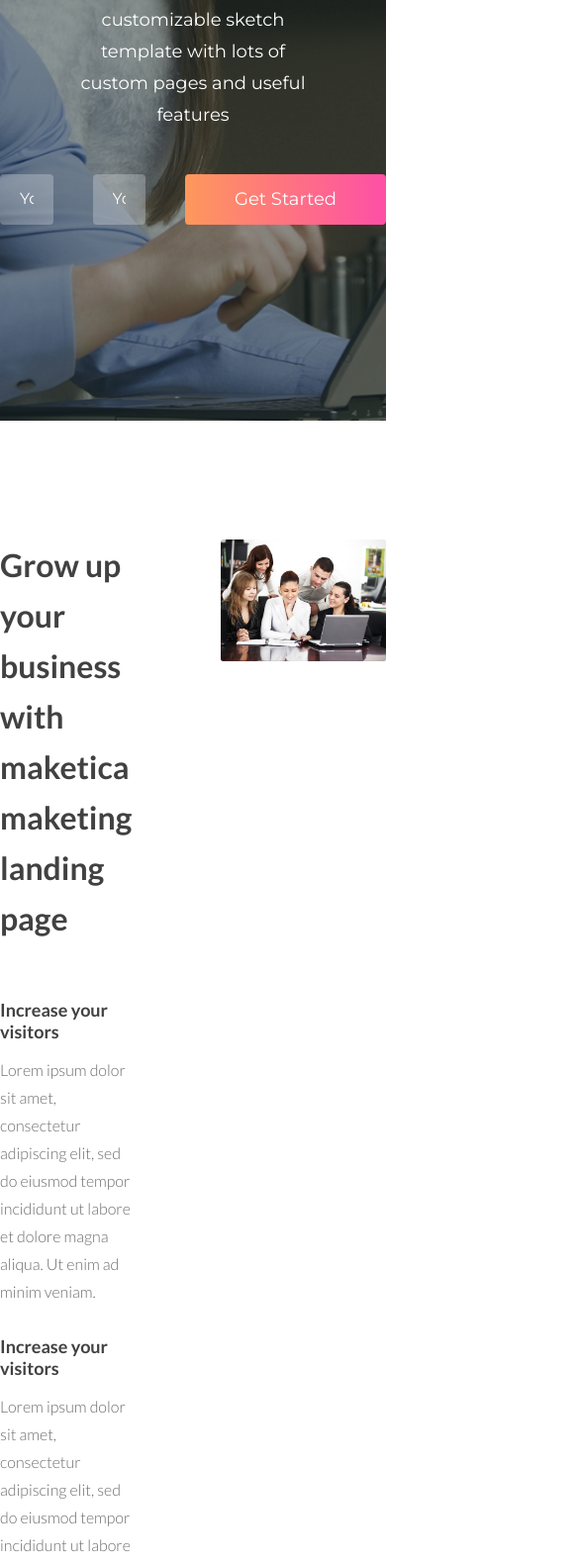
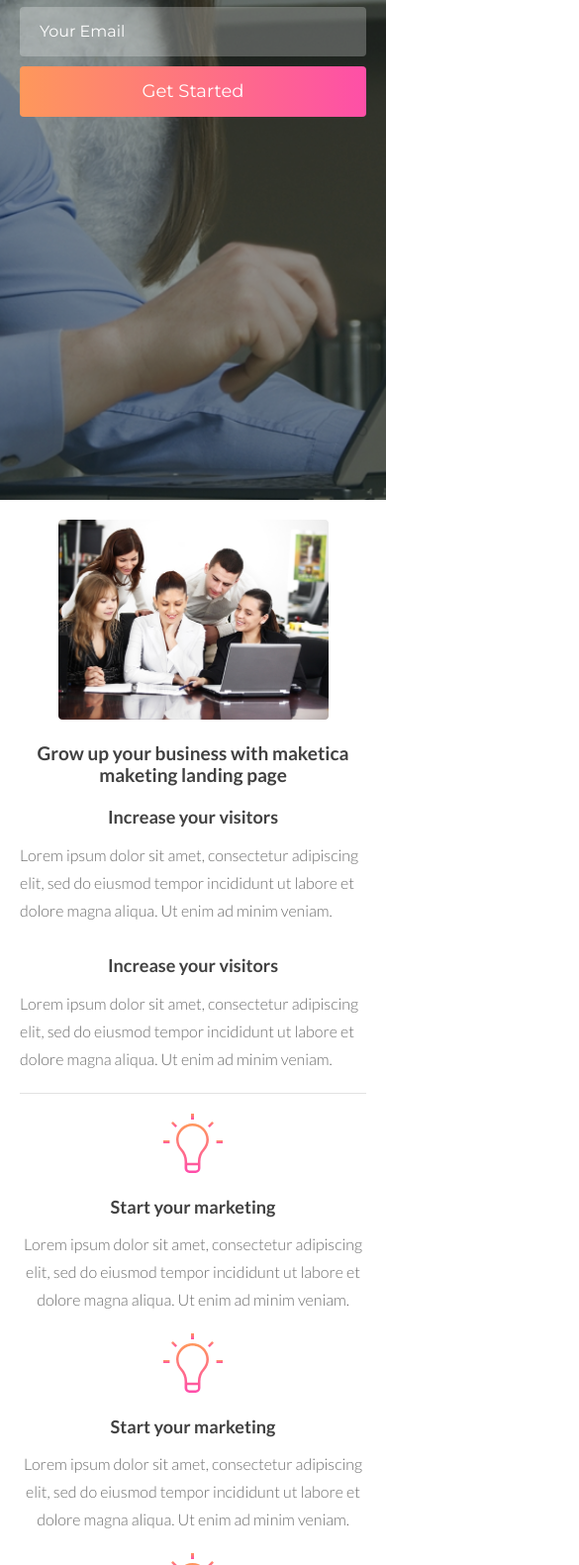
Before and after one commit to Ann-Gol/Marketika, a plain HTML site: page index.html in a window 390 px wide. Shown: the part 419-2000 px from the top of the page at 99% size, 585 px wide, since content can reach past the window. Drawn offline with Linux system fonts and the light colour scheme; files whose address does not match are found by name.

Commit message:
adaptive and finish proect Marketika

```diff
--- a/scss/style.scss
+++ b/scss/style.scss
@@ -1,11 +1,16 @@
 @import '_global';
 // *** common *** //
 .section__inner{
-max-width: 1100px;
+max-width: 1180px;
 margin: 0 auto;
-display: flex;
-flex-direction: column;
+padding: 0 20px;
 }
+
+/* .section-outor{
+    padding: 0 20px !important;
+   padding-left: 20px;
+   padding-right: 20px;
+} */
 
 .text-similar{
 color: #6c6c6c;
@@ -34,6 +39,19 @@ line-height: 28px;
 }
 
 // *** common *** //
+
+
+// *** virables *** //
+/* $screen-sm: 576px;
+$screen-md: 768px;
+$screen-lg: 992px;
+$screen-xl: 1200px;
+
+$screen-sm-max: 767px;
+$screen-md-max: 991px;
+$screen-lg-max: 1199px; */
+// *** virables *** //
+
 
 /*** header ***/
 
@@ -112,8 +130,37 @@ background-size: cover;
                     color: #fff;
                 }
             }
+
+          }
+       }
+       @media (max-width: 568px){
+           &-wrapper__title{
+               font-size: 40px;
            }
+           &-wrapper__subtitle{
+               width: 100%;
+           }
+           &{
+            padding-bottom: 30px;
+        }
        }
+    }
+    @media (max-width: 767px){
+        &-content-wrapper__form{
+          flex-direction: column;
+        }
+        .btn-color{
+            width: 100%;
+        }
+    }
+    &-content-wrapper__input{
+        margin-bottom: 10px;
+    }
+    &{
+        padding-bottom: 80px;
+    }
+    &-content-wrapper__input{
+        padding-right: 0;
     }
   }
 
@@ -123,6 +170,10 @@ background-size: cover;
 
 .section-promo{
     padding: 120px 0;
+    @media (max-width: 767px){
+        padding: 20px 0;
+    }
+
 }
 
 .section-promo-1{
@@ -154,7 +205,34 @@ background-size: cover;
     &__video{
         flex-basis: 50%;
     }
-}
+
+    @media (max-width: 767px) {
+        flex-direction: column;
+        &__video{
+            order: -1;
+            margin-bottom: 20px;
+            width: 78%;
+            margin: 0 auto;
+      }
+      &__content{
+          padding-right: 0;
+          padding-bottom: 20px;
+        }
+     }
+     @media (max-width: 568px){
+         .title{
+             font-size: 19px;
+             text-align: center;
+             margin: 20px 0 20px;
+             line-height: 22px;
+             font-weight: 900;
+         }
+         .subtitle{
+             text-align: center;
+         }
+     }
+  }
+
 
 .section-promo-2{
     display: flex;
@@ -175,6 +253,20 @@ background-size: cover;
             margin-left: 40px;
         }
     }
+    @media (max-width: 568px){
+        & {
+            flex-direction: column;
+            padding-top: 20px;
+            margin-top: 0;
+        }
+        &-item + &-item{
+            margin-left: 0;
+        }
+        &-item{
+            margin-bottom: 20px;
+        }
+    }
+
 }
 
 /*** end promo ***/
@@ -208,6 +300,11 @@ background-size: cover;
     }
     &-text{
         line-height: 40px;
+    }
+    @media (max-width: 767px){
+        &{
+            display: none;
+        }
     }
 }
 /*** section-founder end***/
@@ -258,6 +355,17 @@ background-size: cover;
             }
         }
     }
+    @media (max-width: 568px){
+        padding-top: 20px;
+        padding-bottom: 20px;
+    }
+    &-subtitle{
+        width: 100%;
+        margin: 0 auto 20px;
+    }
+    &-list{
+        flex-direction: column;
+    }
 
 }
 /*** section-plans end***/
@@ -289,6 +397,17 @@ background-size: cover;
         border: none;
         color: #464646;
     }
+    @media (max-width: 767px){
+        &-title{
+            font-size: 38px;
+        }
+        &-decription{
+            width: 100%;
+        }
+        &{
+            padding: 20px 0;
+        }
+    }
 
 }
 /*** section-free end  ***/
@@ -300,8 +419,9 @@ background-size: cover;
         &-logo{
             font-size: 24px;
             font-weight: 700;
-            text-align: center;
             margin-bottom: 30px;
+            display: flex;
+            justify-content: center;
         }
          &-list{
              display: flex;
@@ -319,8 +439,13 @@ background-size: cover;
             transition: all .5s;
         }
          .list-item + .list-item{
-            margin-left: 60px;
+            margin-left: 5%;
 
+         }
+         @media (max-width: 767px){
+             &{
+                padding: 20px 20px;
+             }
          }
 
 }
```
Also changed, not shown: css/style.css.
